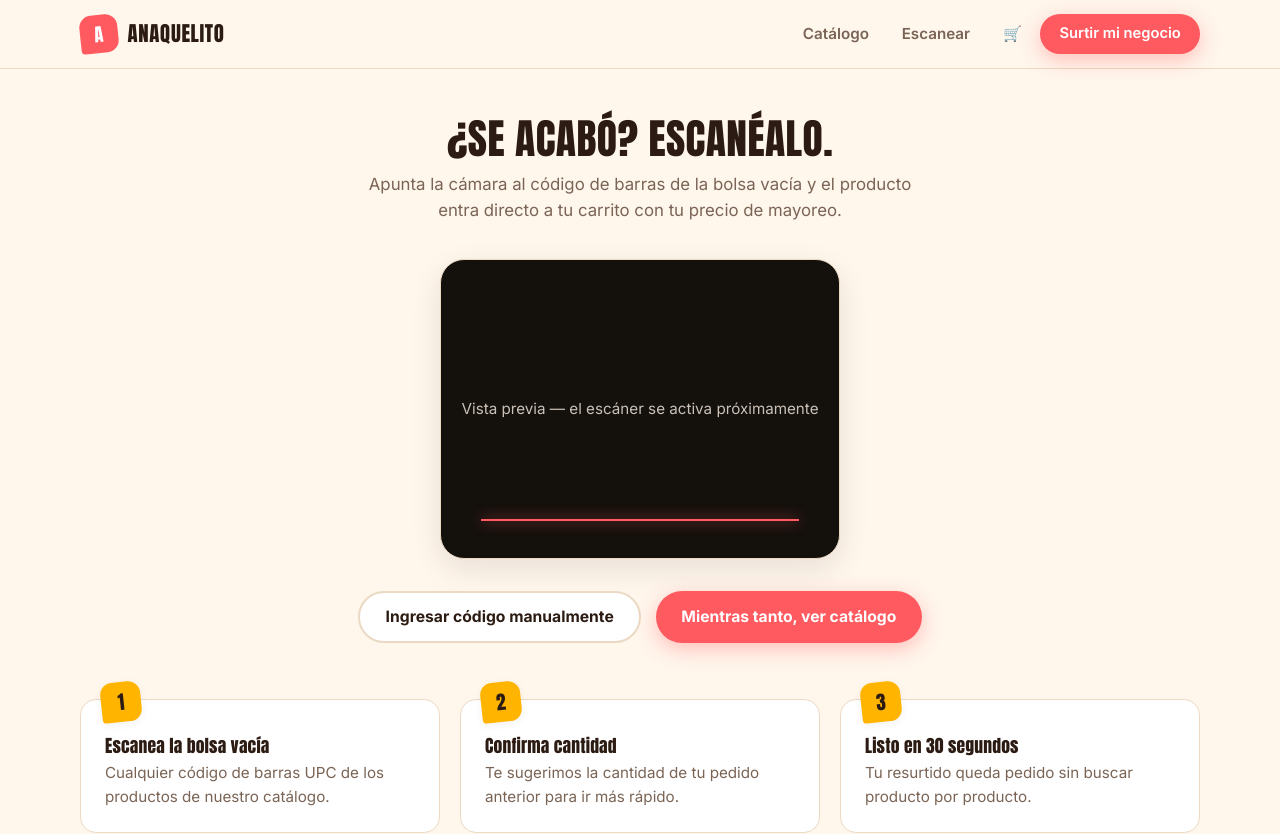
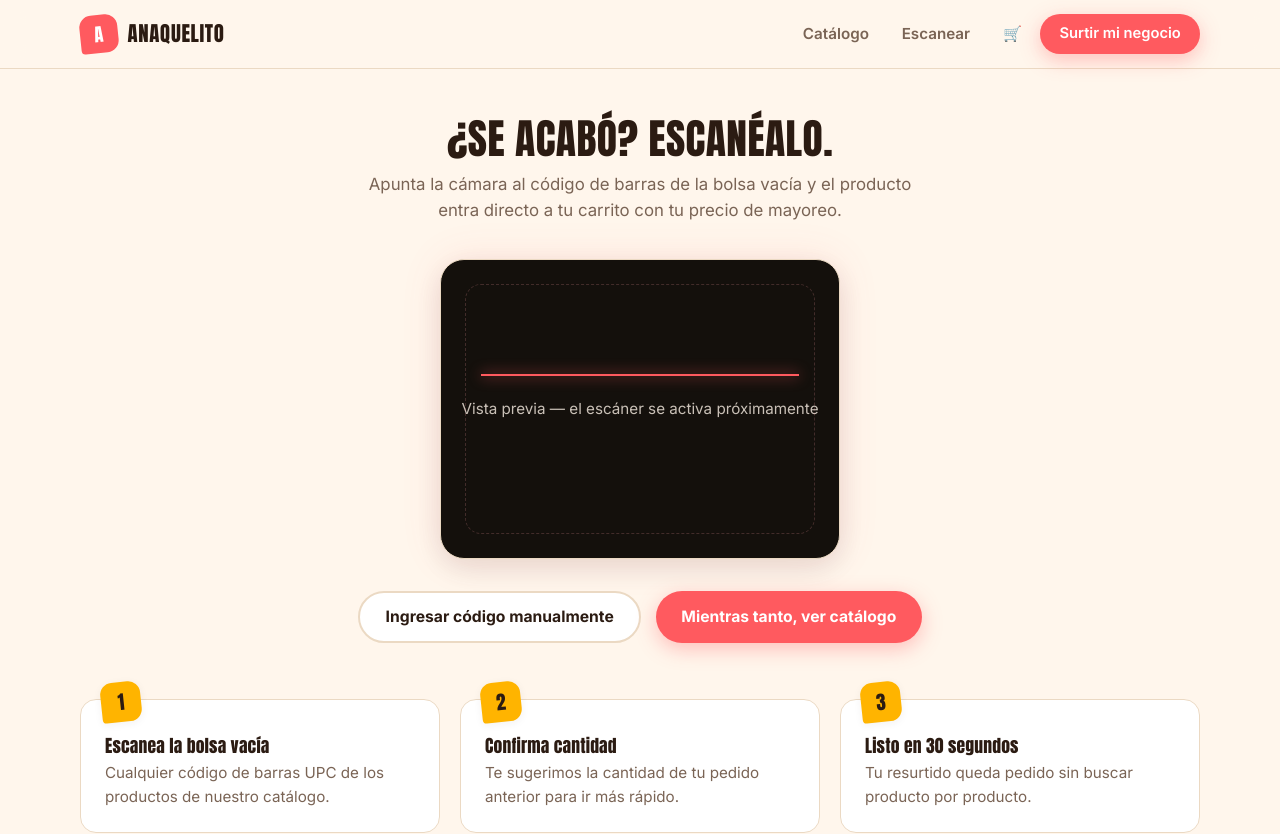
Before and after one commit to Garces-Studio/anaquelito, a Next.js app: page /escaner in a window 1280 px wide. Shown: the top 834 px of the page. Built offline with nearby package versions, Linux system fonts and the light colour scheme; a web font is replaced by a local one.

Commit message:
Cambio de video de fondo a dulces-loop y mejoras de diseño en catálogo y escáner

```diff
--- a/package.json
+++ b/package.json
@@ -12,6 +12,7 @@
     "@supabase/ssr": "^0.12.0",
     "@supabase/supabase-js": "^2.110.0",
     "lucide-react": "^1.23.0",
+    "mercadopago": "^3.2.0",
     "next": "16.2.10",
     "react": "19.2.4",
     "react-dom": "19.2.4"
--- a/src/app/globals.css
+++ b/src/app/globals.css
@@ -398,12 +398,17 @@ input { font-family: inherit; }
 }
 .tarjeta-producto .foto {
   height: 150px;
-  background: var(--papel-suave);
+  background: linear-gradient(135deg, var(--papel-suave) 0%, var(--fondo) 100%);
   border-radius: var(--radio-md);
   margin-bottom: 1rem;
   display: grid;
   place-items: center;
-  font-size: 3rem;
+  font-size: 3.2rem;
+  transition: transform var(--suave);
+  box-shadow: inset 0 2px 8px rgba(0,0,0,0.02);
+}
+.tarjeta-producto:hover .foto {
+  transform: scale(1.03) translateY(-2px);
 }
 .tarjeta-producto h3 { font-size: 1.1rem; margin-bottom: 0.2rem; text-transform: uppercase; }
 .tarjeta-producto .unidad {
@@ -464,8 +469,17 @@ input { font-family: inherit; }
   display: grid;
   place-items: center;
   color: #F7EDE2;
-  box-shadow: var(--sombra-md);
+  box-shadow: 0 0 40px rgba(255, 90, 95, 0.12), var(--sombra-md);
   border: 1px solid var(--borde);
+}
+.visor-escaner::after {
+  content: '';
+  position: absolute;
+  inset: 24px;
+  border: 1.5px dashed rgba(255, 255, 255, 0.2);
+  border-radius: var(--radio-md);
+  pointer-events: none;
+  animation: pulso-escaner 2s infinite ease-in-out;
 }
 .linea-escaner {
   position: absolute;
@@ -474,11 +488,15 @@ input { font-family: inherit; }
   left: 10%;
   background: var(--coral);
   box-shadow: 0 0 14px var(--coral);
-  animation: escanear 2.2s ease-in-out infinite;
+  animation: escanear 2s ease-in-out infinite;
 }
 @keyframes escanear {
-  0%, 100% { top: 12%; }
-  50% { top: 88%; }
+  0%, 100% { top: 15%; }
+  50% { top: 85%; }
+}
+@keyframes pulso-escaner {
+  0%, 100% { border-color: rgba(255, 255, 255, 0.15); opacity: 0.8; }
+  50% { border-color: rgba(255, 90, 95, 0.4); opacity: 1; }
 }
 
 /* ---------- Carrito ---------- */
--- a/src/app/page.tsx
+++ b/src/app/page.tsx
@@ -210,7 +210,7 @@ export default function Inicio() {
         loop
         playsInline
       >
-        <source src="https://d8j0ntlcm91z4.cloudfront.net/user_38xzZboKViGWJOttwIXH07lWA1P/hf_20260606_154941_df1a96e1-a06f-450c-bd02-d863414cc1a0.mp4" type="video/mp4" />
+        <source src="/dulces-loop.mp4" type="video/mp4" />
       </video>
 
       {/* Superposición con gradiente que responde al color del dulce seleccionado */}
```
Also changed, not shown: 2 other files (tests, documents, lock files or other folders).
